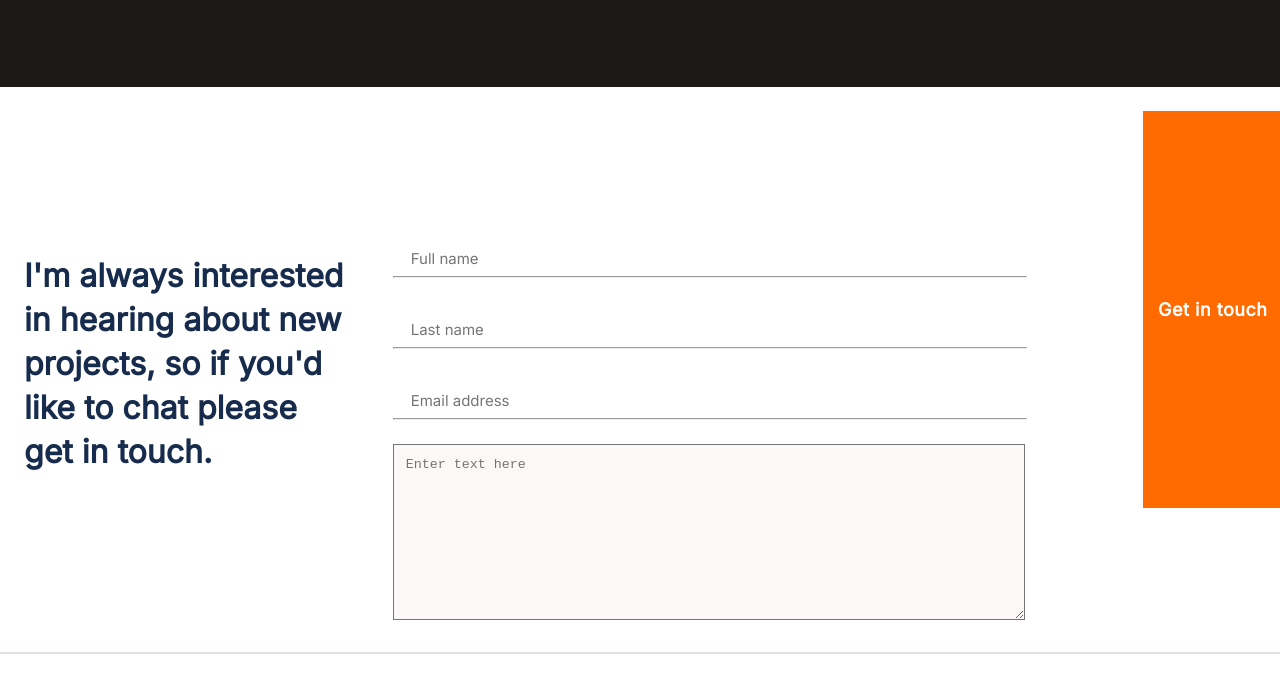
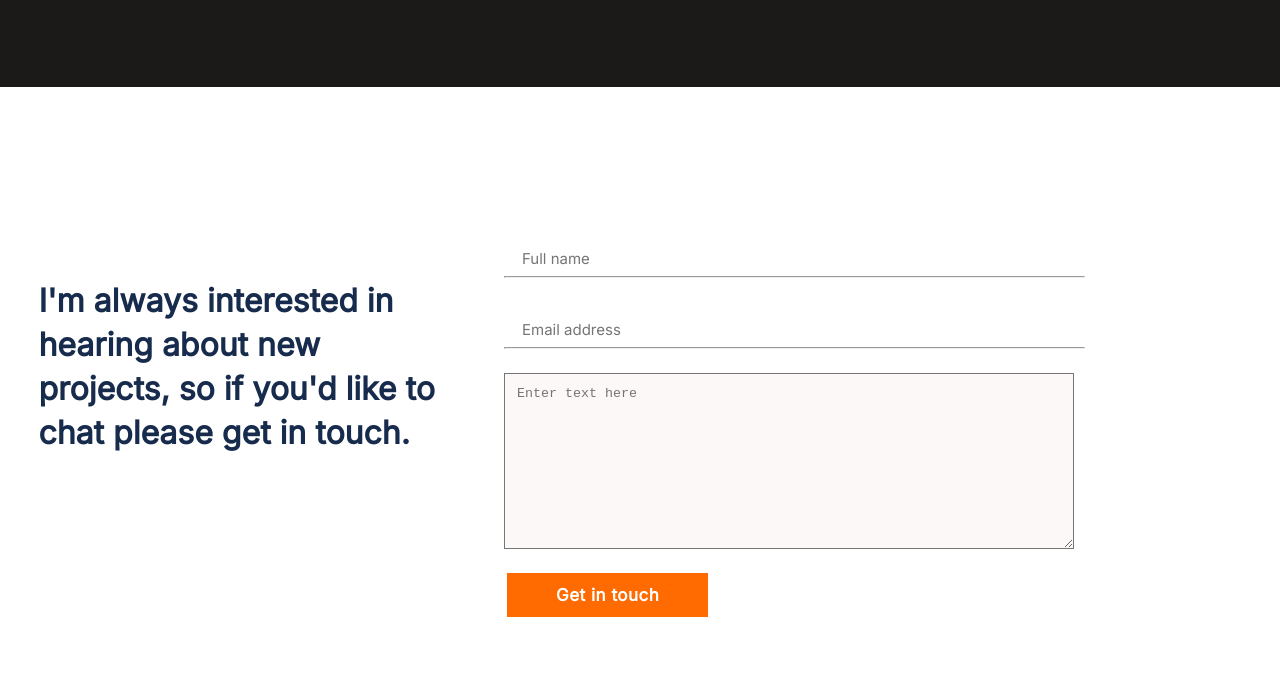
Before and after one commit to Have-Samuel/portfolio1, a website: page index.html in a window 1280 px wide. Shown: the part 3595-4281 px from the top of the page. Drawn offline with Linux system fonts and the light colour scheme.

Commit message:
Modified HTML & CSS

```diff
--- a/index.css
+++ b/index.css
@@ -1130,34 +1130,44 @@ ul a {
     }
 
     .contact-section_form {
-     display: flex;
+      width: 100%;
+      display: flex;
     }
 
     .contact-section_form p {
-      width: 30%;
-      margin-top: 13%;
+      width: 90%;
+      margin-right: 0;
+      margin-top: 15%;
+      align-items: left;
       text-align: left;
+      margin-left: 3%;
     }
 
     .contact-section_form form {
-     width: 70%;
-     margin-top: 10%;
+      width: 150%;
+      margin-top: 10%;
+      margin-right: 10%;
+      margin-left: 3%;
     }
 
     .contact-section_line1 {
-      margin-right: 90px;
+      margin-right: 10%;
     }
-
     .contact-section_form .contact-button {
-      background-color: #ff6b00;
+      display: flex;
+      flex-direction: column;
+      align-items: center;
+      font-family: 'Inter',sans-serif;
+      font-size: 17px;
+      font-weight: 700;
+      line-height: 24px;
+      letter-spacing: 0.03em;
+      padding: 10px 0;
+      background: #ff6b00;
+      border: none;
+      width: 30%;
       color: #fff;
-      padding: 15px;
-      display: inline-block;
-      font-family: "Inter", sans-serif;
-      font-size: 18px;
-      cursor: pointer;
-      width: 137px;
-      margin-left: 26px;
+      margin-right: 66%;
     }
 
   }
--- a/index.html
+++ b/index.html
@@ -222,19 +222,16 @@
           like to chat please get in touch.
         </p>
         <form action="https://formspree.io/f/xrgjezpe" method="post">
-          <input class="input-contact" class="fast-names" type="text" name="name" id="first_name" placeholder="Full name" maxlength="30" required>
-          <hr class="contact-section_line1" />
-          <input class="input-contact" class="second-names" type="text" name="last_name" placeholder="Last name" maxlength="30" required />
+          <input class="input-contact" class="second-names" type="text" name="full_name" placeholder="Full name" maxlength="30" required />
           <hr class="contact-section_line1" />
           <input class="input-contact" type="email" name="email" id="email" placeholder="Email address" required />
           <br />
           <hr class="contact-section_line1" />
           <textarea name="comments" id="comments" cols="40" rows="10" maxlength="500" placeholder="Enter text here"
             required></textarea>
-          </form>
-          <input type="submit" class="contact-button" value="Get in touch" />
+          <input type="button" class="contact-button" value="Get in touch" />
+        </form>
       </div>
-      </form>
       <hr class="vector-lining" />
       <ul class="items">
         <li>
```
